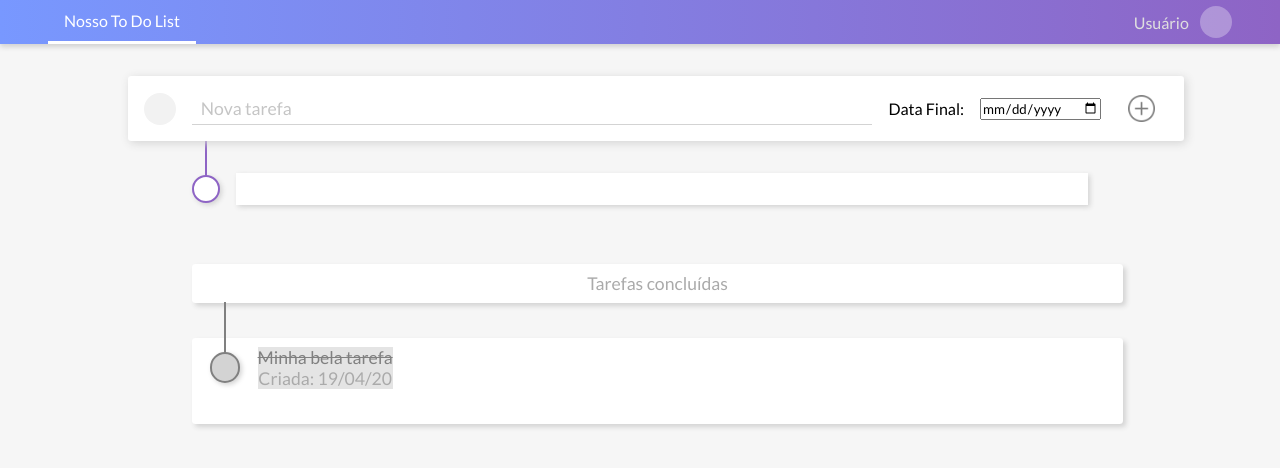
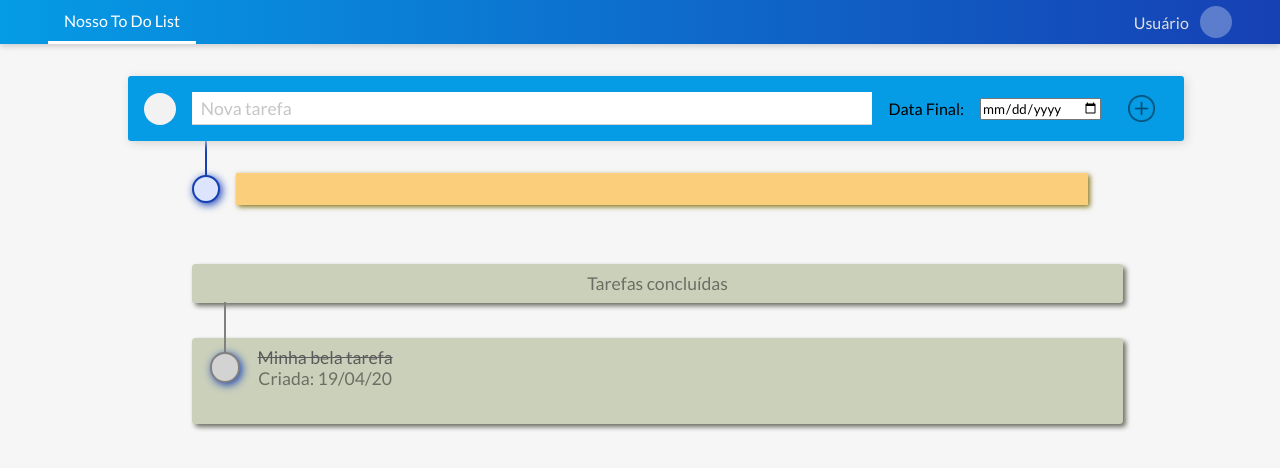
Before and after one commit to gustavomes/Checkpoint02-FrontendII, a plain HTML site: page index.html in a window 1280 px wide. Drawn offline with Linux system fonts and the light colour scheme.

Commit message:
embelezando

```diff
--- a/styles/common.css
+++ b/styles/common.css
@@ -1,9 +1,14 @@
 @import url('https://fonts.googleapis.com/css2?family=Lato:wght@100;300;400&display=swap');
 
+
+
 :root {
-  --primary: #7898FF;
-  --secondary: #8E64C5;
+  --primary: #1ae2df;
+  --secondary: #1640b4;
   --app-grey: #F2F2F2;
+  --color1: #face7b;
+  --color2: #ffdf75;
+  --color3: #059be5;
 }
 
 * {
--- a/styles/lista-tarefas.css
+++ b/styles/lista-tarefas.css
@@ -1,7 +1,8 @@
 @import url('./common.css');
+
 header {
     display: flex;
-    background: linear-gradient(90deg, var(--primary), var(--secondary));
+    background: linear-gradient(90deg, var(--color3), var(--secondary));
     box-shadow: 0px 3px 5px lightgrey;
     padding: 0 3em;
     margin-bottom: 2em;
@@ -43,7 +44,7 @@ a {
     position: relative;
     display: flex;
     align-items: center;
-    background-color: white;
+    background-color: var(--color3);
     width: 80%;
     margin: 0 10%;
     padding: 1em;
@@ -119,15 +120,15 @@ a {
     position: relative;
     height: 1.5em;
     width: 1.5em;
-    background-color: white;
-    box-shadow: 2px 2px 5px lightgrey;
+    background-color: rgb(221, 228, 253);
+    box-shadow: 2px 2px 8px var(--secondary);
     border: 2px solid var(--secondary);
     z-index: 2;
     transition: background-color 200ms linear;
 }
 
 .tarefa .not-done:hover {
-    background-color: var(--secondary);
+    background-color: var(--color3);
 }
 
 .tarefa:first-child .not-done::before {
@@ -157,9 +158,9 @@ a {
     align-items: center;
     justify-content: space-between; */
     flex: 1;
-    background-color: white;
+    background-color: var(--color1);
     padding: 1em 2em;
-    box-shadow: 2px 2px 5px lightgrey;
+    box-shadow: 2px 2px 5px rgb(134, 119, 30);
 }
 
 .tarefa .nome {
@@ -179,10 +180,10 @@ a {
     width: 8em;
     text-align: center;
     padding: .5em 1em;
-    background-color: white;
+    background-color: #cbd0bb;
     border-radius: .2em;
-    box-shadow: 3px 3px 5px lightgrey;
-    color: rgb(170, 170, 170);
+    box-shadow: 3px 3px 5px ;
+    color: #6c6e64;
     font-weight: 400;
     font-size: 1.1em;
     margin-left: calc(15% - 4em);
@@ -208,11 +209,11 @@ a {
 }
 
 .titulo-concluida .tarefa .descripcion {
-    background-color: rgb(228, 228, 228);
+    background-color: #cbd0bb;
 }
 
 .titulo-concluida .tarefa .descripcion .nome {
-    color: grey;
+    color: rgb(92, 91, 91);
     text-decoration: line-through;
 }
 
```
